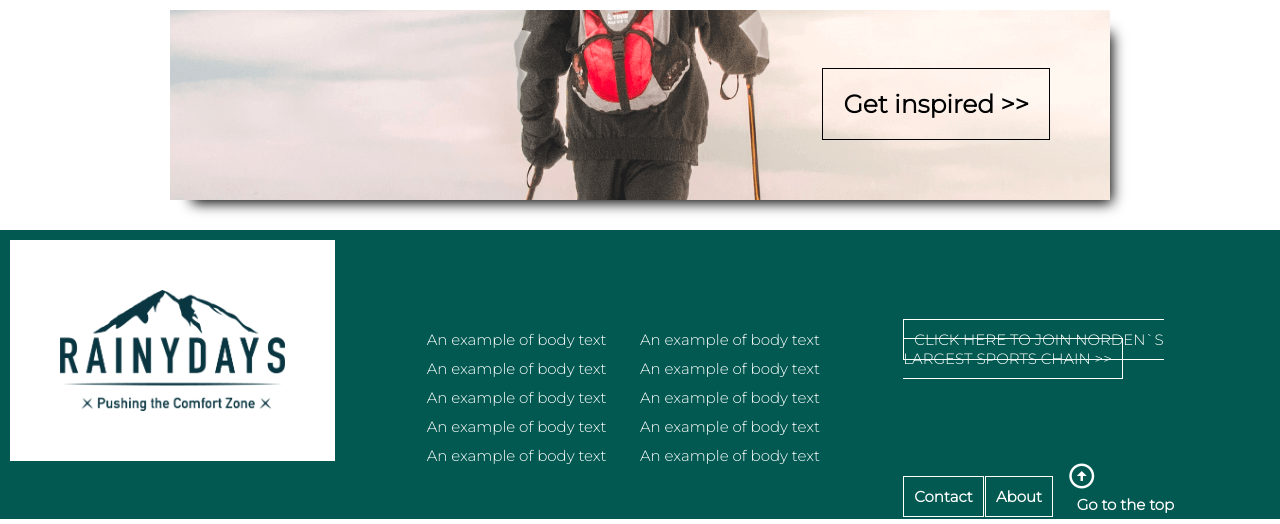
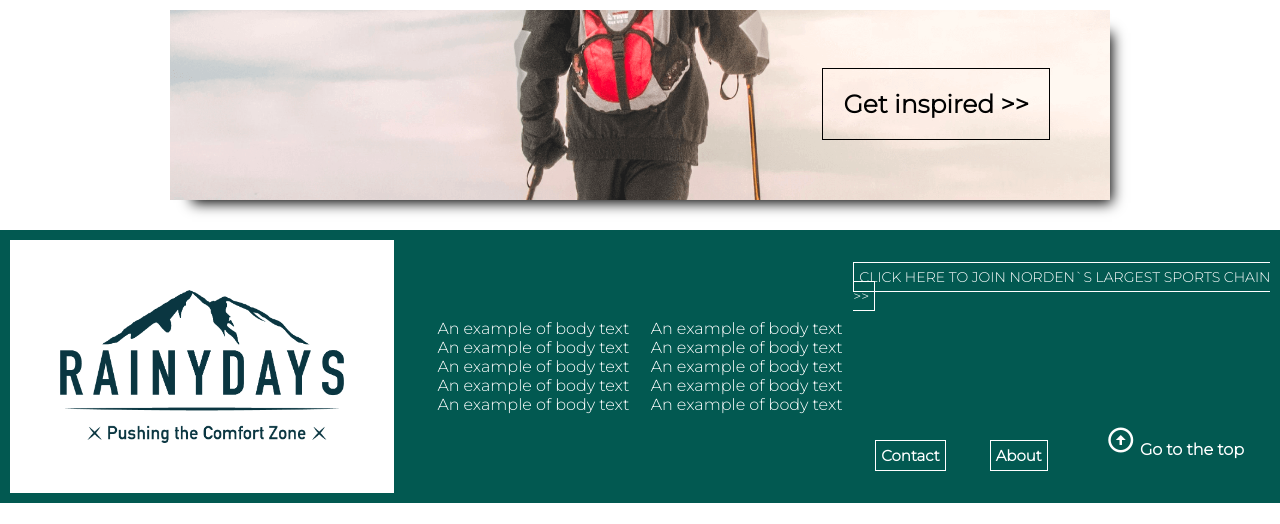
Before and after one commit to DarioDeLaFuente/rainydays, a PHP site: page / in a window 1280 px wide. Shown: the part 993-1517 px from the top of the page. After the commit the page ends 1496 px from the top, so only its background shows below. Run offline with PHP 8.4, Linux system fonts and the light colour scheme.

Commit message:
Removed unnecessary div and css

```diff
--- a/app/components/footer.html
+++ b/app/components/footer.html
@@ -1,16 +1,16 @@
 <div class="Container">
     <div class="Grid Grid--spaceBetween">
       <div class="Grid-cell--xs-12 Grid-cell--md-12 Grid-cell--lg-4 Grid-cell--xl-4">
-        <div class="Footer-Box-1">
+        <!--<div class="Footer-Box-1">-->
           <div class="sb-grid-container">
-            <div class="SBox-1">
+            <!--<div class="SBox-1">-->
               <img src="/media/RainyDays_Logo.png" alt="RainyDays_Logo" class="Footer-logo">
-            </div>
+            <!--</div>-->
           </div>
-        </div>
+        <!--</div>-->
       </div>
       <div class="Grid-cell--xs-12 Grid-cell--md-12 Grid-cell--lg-4 Grid-cell--xl-4">
-        <div class="Footer-Box-2">
+        <!--<div class="Footer-Box-2">-->
           <div class="cb-grid-container">
             <div class="CBox-1">
               <ul>
@@ -31,10 +31,10 @@
               </ul>
             </div>
           </div>
-        </div>
+        <!--</div>-->
       </div>
       <div class="Grid-cell--xs-12 Grid-cell--md-12 Grid-cell--lg-4 Grid-cell--xl-4">
-        <div class="Footer-Box-3">
+        <!--<div class="Footer-Box-3">-->
           <div class="grid-container">
             <div class="FBox-4">
               <ul>
@@ -42,23 +42,26 @@
               </ul>
             </div>
             <div class="FBox-5">
-              <ul>
+              <!--<ul>
                 <li><a class="bannerLinkBox" href="#">Contact</a></li>
-              </ul>
+              </ul>-->
+              <a class="bannerLinkBox" href="#">Contact</a>
             </div>
             <div class="FBox-5-a">
-              <ul>
+              <!--<ul>
                 <li><a class="bannerLinkBox" href="#">About</a></li>
-              </ul>
+              </ul>-->
+              <a class="bannerLinkBox" href="#">About</a>
             </div>
             <div class="FBox-6">
               <span class="FB-arrow"><i class="material-icons icon-image-preview">arrow_circle_up</i></span>
-              <ul>
+              <!--<ul>
                 <li><a class="bannerLinkBox-4" href="#">Go to the top</a></li>
-              </ul>
+              </ul>-->
+              <a class="bannerLinkBox-4" href="#">Go to the top</a>
             </div>
           </div>
-        </div>
+        <!--</div>-->
       </div>
     </div>
   </div>
--- a/app/src/scss/modules/_footer.scss
+++ b/app/src/scss/modules/_footer.scss
@@ -1,54 +1,105 @@
 .Footer {
-    display: none;
-    @media #{$screen__xs}
-    {display: none;}
-    @media #{$screen__m}
-    {display: none;}
-    @media #{$screen__l}
-    {
+    //display: none;
+    //@media #{$screen__xs}
+    //{display: none;}
+    //@media #{$screen__m}
+    //{display: none;}
+    //@media #{$screen__l}
+    //{
     display: flex;
     flex-direction: row;
     background-color:#025951;
-    }
+    //}
 }
 
 .grid-container {
     display: grid;
     width: 100%;
-    grid-template-columns: 1fr 1fr 1fr 1fr;
-    grid-template-rows: 1fr 1fr;
-    gap: 0px 0px;
+    height: 100%;
+    //grid-template-columns: 1fr 1fr 1fr 1fr;
+    //grid-template-rows: 1fr 1fr;
+    //gap: 0px 0px;
     grid-template-areas:
       "FBox-4 FBox-4 FBox-4 FBox-4"
       "FBox-5 FBox-5-a FBox-6 FBox-6";
   }
-  .FBox-4 { grid-area: FBox-4; }
-  .FBox-5 { grid-area: FBox-5; }
-  .FBox-5-a { grid-area: FBox-5-a; }
-  .FBox-6 { grid-area: FBox-6; }
+  .FBox-4 {
+      grid-area: FBox-4;
+      place-self: center;
+      a {
+        color: #fff;
+        font-size: 14px;
+        border: solid 1px;
+        padding: 5px;
+    }
+     }
+  .FBox-5 {
+      grid-area: FBox-5;
+      place-self: center;
+      padding-top: 65px;
+      a {
+        color: #fff;
+        border: solid 1px;
+        padding: 5px;
+    }
+     }
+  .FBox-5-a {
+      grid-area: FBox-5-a;
+      place-self: center;
+      padding-top: 65px;
+      a {
+        color: #fff;
+        border: solid 1px;
+        padding: 5px;
+    }
+     }
+  .FBox-6 {
+      grid-area: FBox-6;
+      place-self: center;
+      padding-top: 39px;
+      a {
+        color: #fff;
+    }
+     }
 
   .cb-grid-container {
     display: grid;
     width: 100%;
-    grid-template-columns: 1fr 1fr;
-    grid-template-rows: 1fr 1fr;
-    gap: 0px 0px;
+    height: 100%;
+    //grid-template-columns: 1fr 1fr;
+    //grid-template-rows: 1fr 1fr;
+    //gap: 0px 0px;
+    //justify-self: center;
     grid-template-areas:
       "CBox-1 CBox-2"
       "CBox-1 CBox-2";
   }
 
-  .CBox-1 { grid-area: CBox-1;}
+  .CBox-1 {
+      grid-area: CBox-1;
+      place-self: center;
+      a {
+        color: #fff;
+      }
+    }
 
-  .CBox-2 { grid-area: CBox-2; }
+
+  .CBox-2 {
+      grid-area: CBox-2;
+      place-self: center;
+      a {
+        color: #fff;
+      }
+    }
 
 
   .sb-grid-container {
     display: grid;
     width: 100%;
-    grid-template-columns: 1fr;
-    grid-template-rows: 1fr;
-    gap: 0px 0px;
+    height: 100%;
+    //grid-template-columns: 1fr;
+    //grid-template-rows: 1fr;
+    //gap: 0px 0px;
     grid-template-areas:
       "SBox-1";
   }
@@ -61,9 +112,10 @@
     display: flex;
     background-color: #fff;
     padding: 50px;
-    width: 80%;
-        @media (max-width: 600px) {
-            width: 100%;
+    margin: 10px;
+    width: 90%;
+       @media (max-width: 600px) {
+            width: 95%;
         }
 }
 
@@ -81,11 +133,11 @@
     a {
         color:#fff;
     }
-    @media #{$screen__l}
-    {
-        font-size: 15px;
-        padding: 90px 0px 0px 0px;
-    }
+    //@media #{$screen__l}
+    //{
+    //    font-size: 15px;
+    //    padding: 90px 0px 0px 0px;
+    //}
 }
 
 .Footer-Box-3 {
@@ -97,11 +149,11 @@
         border: solid 1px #fff;
         padding: 10px;
     }
-    @media #{$screen__l}
-    {
-        font-size: 15px;
-        padding: 100px 50px 5px 50px;
-    }
+    //@media #{$screen__l}
+    //{
+    //    font-size: 15px;
+    //    padding: 100px 50px 5px 50px;
+    //}
 }
 
 
@@ -128,15 +180,6 @@
     }
 }
 
-.FBox-5 {
-    padding-top: 65px;
-}
-.FBox-5-a {
-    padding-top: 65px;
-}
-.FBox-6 {
-    padding-top: 39px;
-}
 
 .bannerLinkBox-1 {
     text-transform: uppercase;
```
Also changed, not shown: app/assets/css/main.css (+43 -46 lines), app/assets/css/main.min.css.
